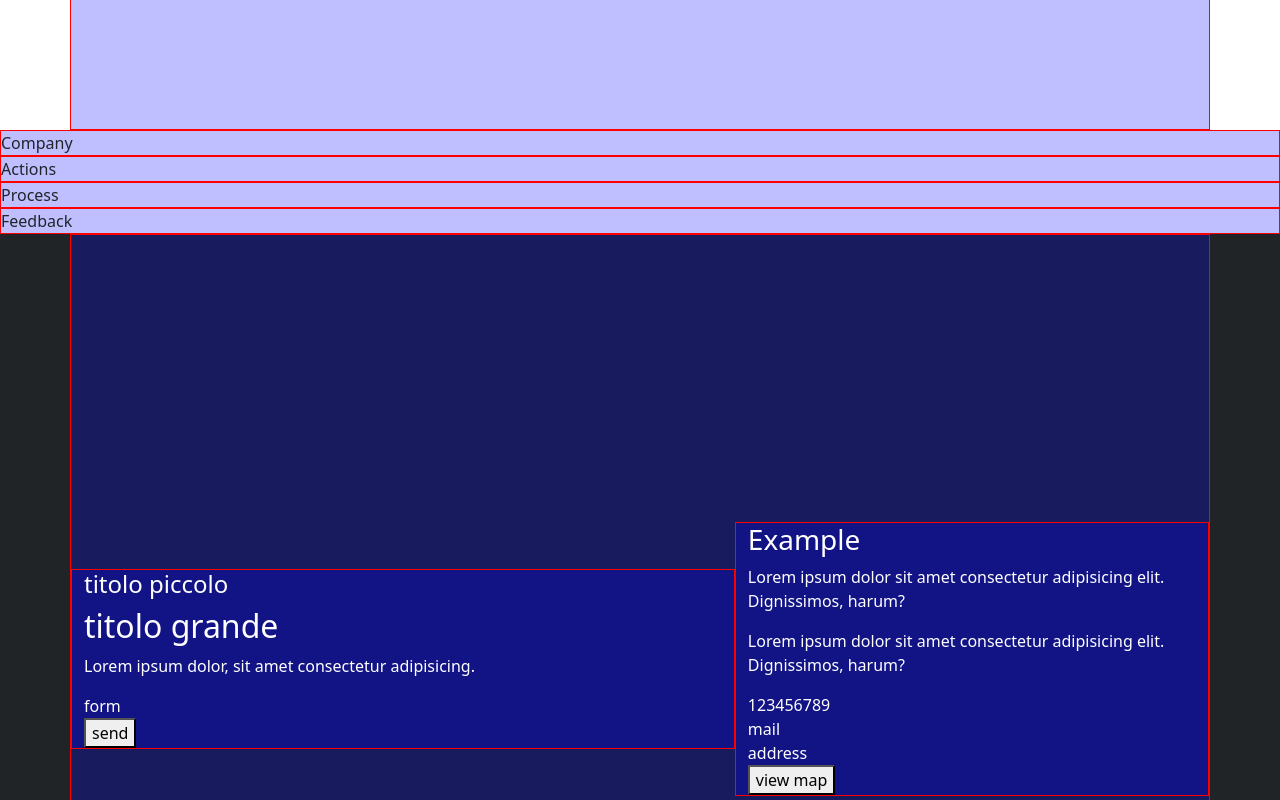
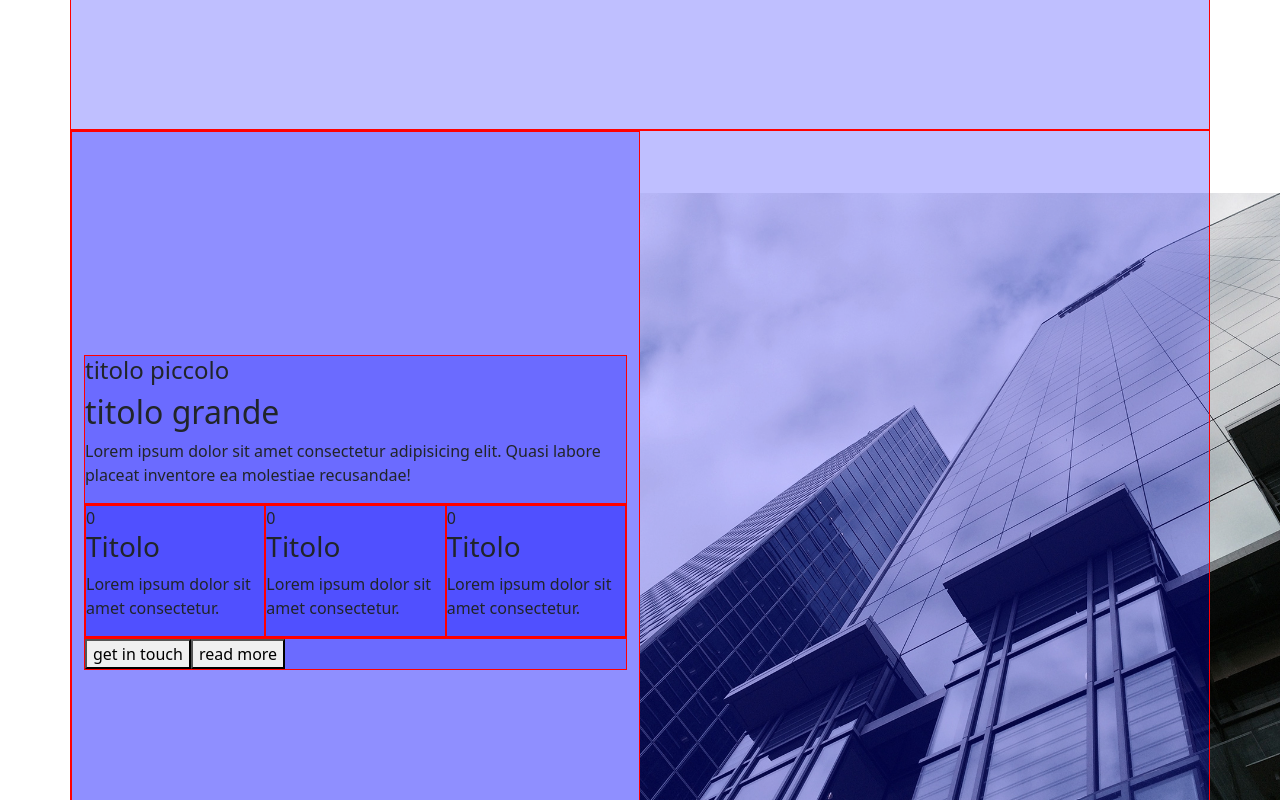
Before and after one commit to andreaa21/proj-html-vuejs, a Vue app: page / in a window 1280 px wide. Shown: the part 1380-2180 px from the top of the page. Built offline with nearby package versions, Linux system fonts and the light colour scheme.

Commit message:
[add] MainCompany markup

```diff
--- a/src/components/MainCompany.vue
+++ b/src/components/MainCompany.vue
@@ -6,13 +6,75 @@ export default {
 
 
 <template>
-    <div class="debug">
-        Company
+    <div class="company">
+        <div class="container debug h-100">
+            <div class="row h-100">
+                <div class="col-6 d-flex flex-column justify-content-center debug">
+                    <div class="text-area debug">
+                        <h4>
+                        titolo piccolo
+                        </h4>
+                        <h2>
+                            titolo grande
+                        </h2>
+                        <p>
+                           Lorem ipsum dolor sit amet consectetur adipisicing elit. Quasi labore placeat inventore ea molestiae recusandae!
+                        </p>
+                    </div>
+
+                    <div class="mini_card-area debug d-flex">
+                        <div class="mini_card debug">
+                            <span>
+                                0
+                            </span>
+                            <h3>
+                                Titolo
+                            </h3>
+                            <p>Lorem ipsum dolor sit amet consectetur.</p>
+                        </div>
+                        <div class="mini_card debug">
+                            <span>
+                                0
+                            </span>
+                            <h3>
+                                Titolo
+                            </h3>
+                            <p>Lorem ipsum dolor sit amet consectetur.</p>
+                        </div>
+                        <div class="mini_card debug">
+                            <span>
+                                0
+                            </span>
+                            <h3>
+                                Titolo
+                            </h3>
+                            <p>Lorem ipsum dolor sit amet consectetur.</p>
+                        </div>
+                    </div>
+                    <div class="button-area debug">
+                        <button>
+                            get in touch
+                        </button>
+                        <button>
+                            read more
+                        </button>
+                    </div>
+
+                </div>
+            </div>
+        </div>
     </div>
 </template>
 
 
 
 <style lang="scss" scoped>
+    .company{
+        height: 765px;
+        background-image: url(../assets/img/about-5.jpg);
+        background-position: right;
+        background-repeat: no-repeat;
+        background-size: 50%;
 
+    }
 </style>
```
